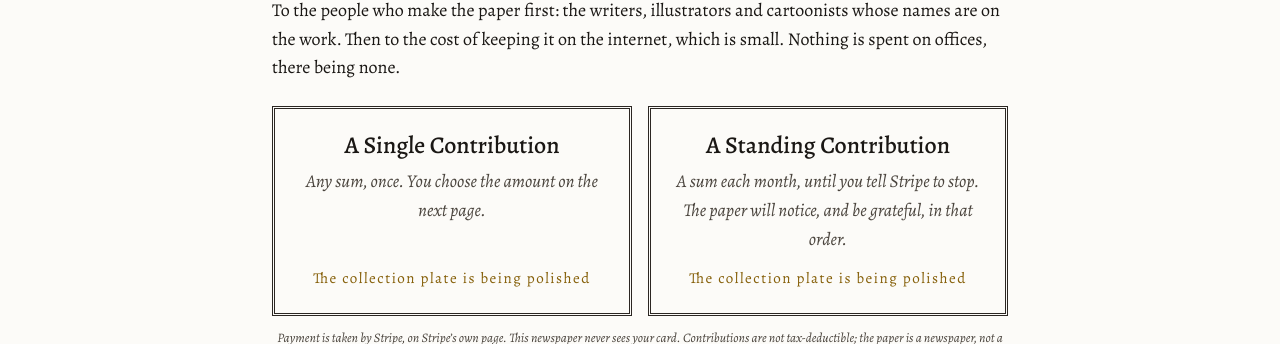
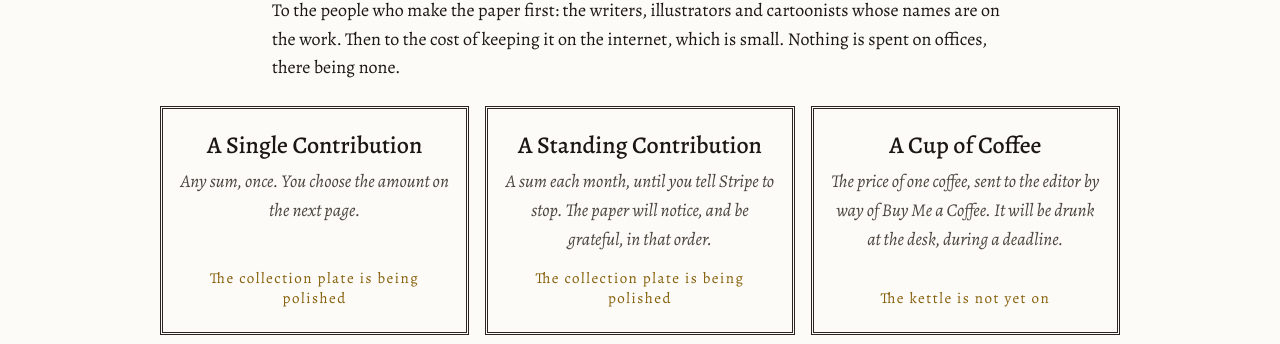
Before and after one commit to TheTuringMachineNextDoor/municipal-absurdist, an Astro site: page /support in a window 1280 px wide. Shown: the part 640-984 px from the top of the page. Built offline with nearby package versions, Linux system fonts and the light colour scheme; Astro itself is replaced by a stand-in of ours; a web font is replaced by a local one.

Commit message:
Support: a Buy Me a Coffee card
A third way to give on /support, beside the two Stripe ones. Its
address is `buyMeACoffee` in src/data/site.ts; while that is blank the
card says the kettle is not yet on, instead of showing a dead button.
The three cards now sit in a row on a wide screen and stack on a phone.

Co-Authored-By: Claude Opus 5.5 <noreply@anthropic.com>

```diff
--- a/src/data/site.ts
+++ b/src/data/site.ts
@@ -55,4 +55,10 @@ export const site = {
     once: '',
     monthly: '',
   },
+
+  // Your Buy Me a Coffee page, shown on the Support page. It looks like
+  //   https://buymeacoffee.com/yourname
+  // (or https://www.buymeacoffee.com/yourname). While blank, that card
+  // on the Support page says the kettle is not yet on.
+  buyMeACoffee: '',
 };
--- a/src/pages/support.astro
+++ b/src/pages/support.astro
@@ -2,7 +2,7 @@
 // The Support page: how to give the paper money, and what else helps.
 //
 // Donations go through Stripe Payment Links set in src/data/site.ts
-// (donationLinks). The site only links to Stripe; it never handles a
+// (donationLinks), and a Buy Me a Coffee page (buyMeACoffee). The site only links to Stripe; it never handles a
 // card. A link left blank is shown as a notice instead of a button.
 import BaseLayout from '../layouts/BaseLayout.astro';
 import NewsletterBox from '../components/NewsletterBox.astro';
@@ -14,12 +14,21 @@ const plates = [
     text: 'Any sum, once. You choose the amount on the next page.',
     link: site.donationLinks.once,
     button: 'Give once',
+    closed: 'The collection plate is being polished',
   },
   {
     title: 'A Standing Contribution',
     text: 'A sum each month, until you tell Stripe to stop. The paper will notice, and be grateful, in that order.',
     link: site.donationLinks.monthly,
     button: 'Give monthly',
+    closed: 'The collection plate is being polished',
+  },
+  {
+    title: 'A Cup of Coffee',
+    text: 'The price of one coffee, sent to the editor by way of Buy Me a Coffee. It will be drunk at the desk, during a deadline.',
+    link: site.buyMeACoffee,
+    button: 'Buy me a coffee',
+    closed: 'The kettle is not yet on',
   },
 ];
 ---
@@ -58,14 +67,14 @@ const plates = [
             <a class="plate__button" href={plate.link} rel="noopener">{plate.button}</a>
           ) : (
             // Not a link: there is nowhere to send the reader yet.
-            <p class="label plate__closed">The collection plate is being polished</p>
+            <p class="label plate__closed">{plate.closed}</p>
           )}
         </li>
       ))
     }
   </ul>
   <p class="fine-print support__stripe">
-    Payment is taken by Stripe, on Stripe’s own page. This newspaper never sees your card. Contributions are
+    Payment is taken by Stripe or by Buy Me a Coffee, on their own pages. This newspaper never sees your card. Contributions are
     not tax-deductible; the paper is a newspaper, not a charity, though the difference is narrowing.
   </p>
 
@@ -113,9 +122,12 @@ const plates = [
     list-style: none;
   }
 
+  /* Side by side when there is room: as many as fit, each at least
+     13rem wide, so three sit in a row on a desk and stack on a phone. */
   @media (min-width: 40rem) {
     .plates {
-      grid-template-columns: repeat(2, minmax(0, 1fr));
+      max-width: 60rem;
+      grid-template-columns: repeat(auto-fit, minmax(13rem, 1fr));
     }
   }
 
```
Also changed, not shown: CLAUDE.md (+1 -1 lines).
